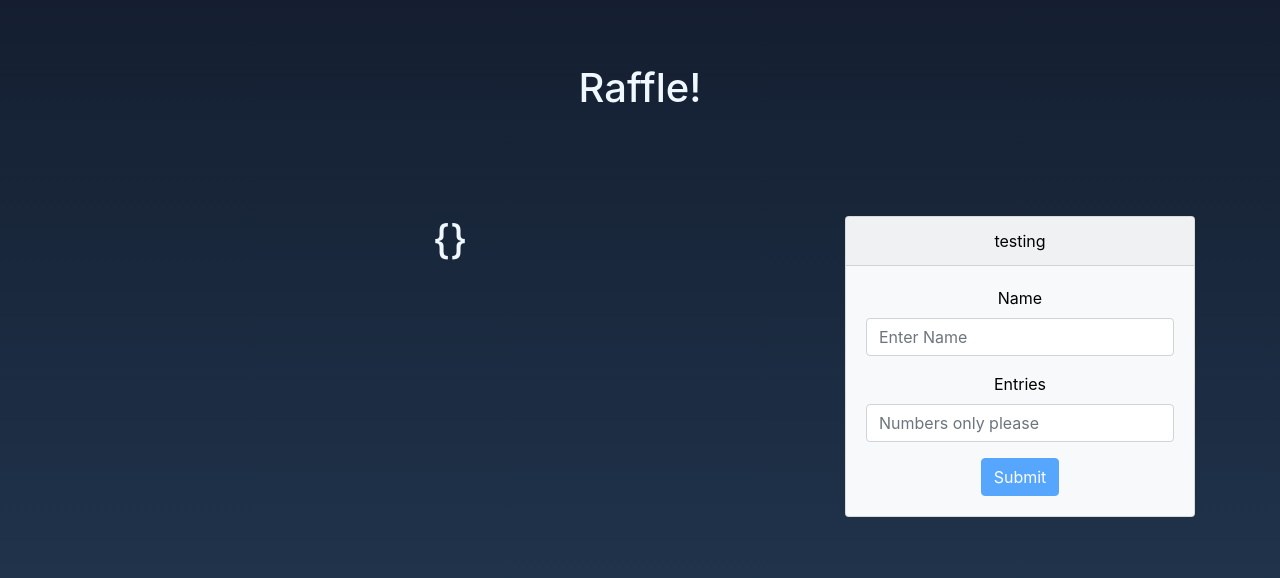
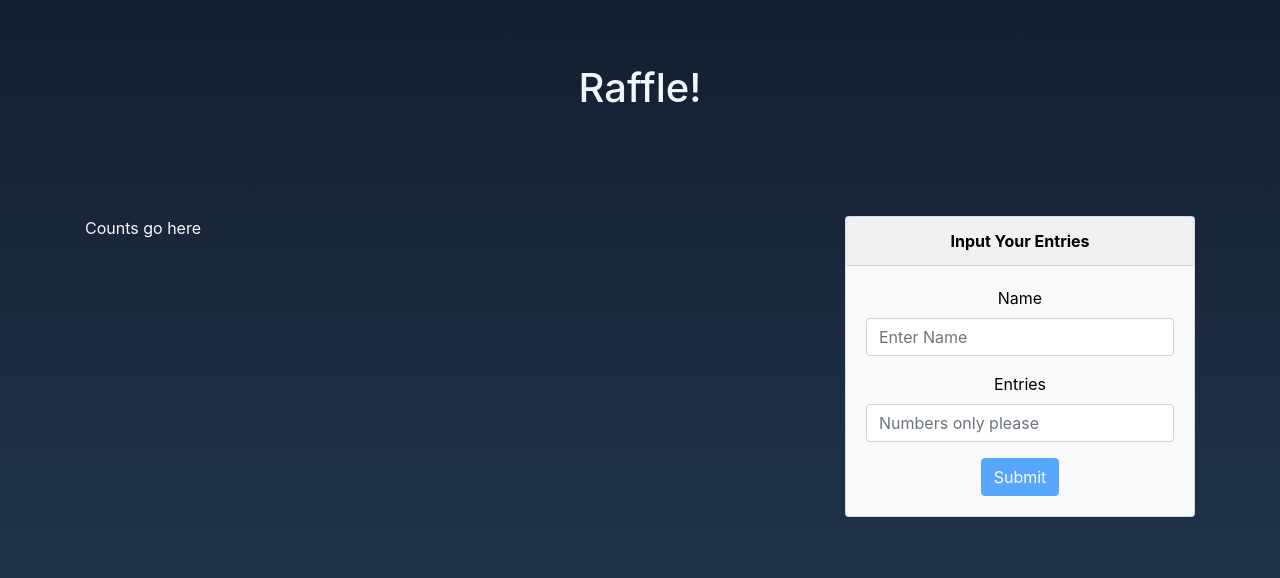
Before and after one commit to jhadev/raffle-v2, a Svelte app: page / in a window 1280 px wide. Shown: the top 578 px of the page. Built offline with nearby package versions, Linux system fonts and the light colour scheme.

Commit message:
function to handle new count array

```diff
--- a/src/App.svelte
+++ b/src/App.svelte
@@ -13,10 +13,24 @@
 
   // reactive declaration to count names in raffle array whenever it changes
   // possibly can add to this to do more.
-  $: count = raffle.reduce((obj, name) => {
-    obj[name] = (obj[name] || 0) + 1;
-    return obj;
-  }, {});
+  $: count = countEntrants(raffle);
+
+  const countEntrants = raffle => {
+    let raffleCount = raffle.reduce((obj, name) => {
+      obj[name] = (obj[name] || 0) + 1;
+      return obj;
+    }, {});
+    // turn into array of arrays with name and count
+    raffleCount = Object.entries(raffleCount);
+    // map into objects with name, total, odds key:value pairs
+    raffleCount = raffleCount.map(count => ({
+      name: count[0],
+      total: count[1],
+      odds: ((count[1] / raffle.length) * 100).toFixed(2)
+    }));
+    console.log(raffleCount);
+    return raffleCount;
+  };
 
   const handleInput = (event, inputName) => {
     const { value } = event.target;
@@ -72,19 +86,26 @@
 <Container>
   <Jumbotron textCenter>
     <h1>Raffle!</h1>
-    <!-- test re render -->
-    {#if raffle.length > 10 && raffle.length}
-      <h1>Hi!</h1>
-    {/if}
   </Jumbotron>
   <Row>
     <Column mobile={12} md={8}>
       <!-- Test reactive declaration -->
-      <h1>{count ? JSON.stringify(count) : null}</h1>
+      <div class="text-light">
+        <!-- possibly extract this to separate component -->
+        <!-- iterate over count declaration -->
+        {#each count as { name, total, odds }, index}
+          <div>{name}</div>
+          <div>{total}</div>
+          <div>{odds}</div>
+          <!-- <span>{entrantCount}</span> -->
+        {:else}
+          <p>Counts go here</p>
+        {/each}
+      </div>
     </Column>
     <Column mobile={12} md={4}>
       <div class="wrapper">
-        <Card color="bg-light" header="testing">
+        <Card color="bg-light" header="Input Your Entries">
           <Input
             id="nameInput"
             label="Name"
--- a/src/common/Card.svelte
+++ b/src/common/Card.svelte
@@ -6,11 +6,14 @@
 
 <style>
   /* i dont have style yet */
+  .header {
+    font-weight: bold;
+  }
 </style>
 
 <div class={color ? `card ${color}` : 'card'}>
   {#if header}
-    <div class="card-header">{header}</div>
+    <div class="card-header header">{header}</div>
   {/if}
   <div class="card-body">
     <slot />
```
